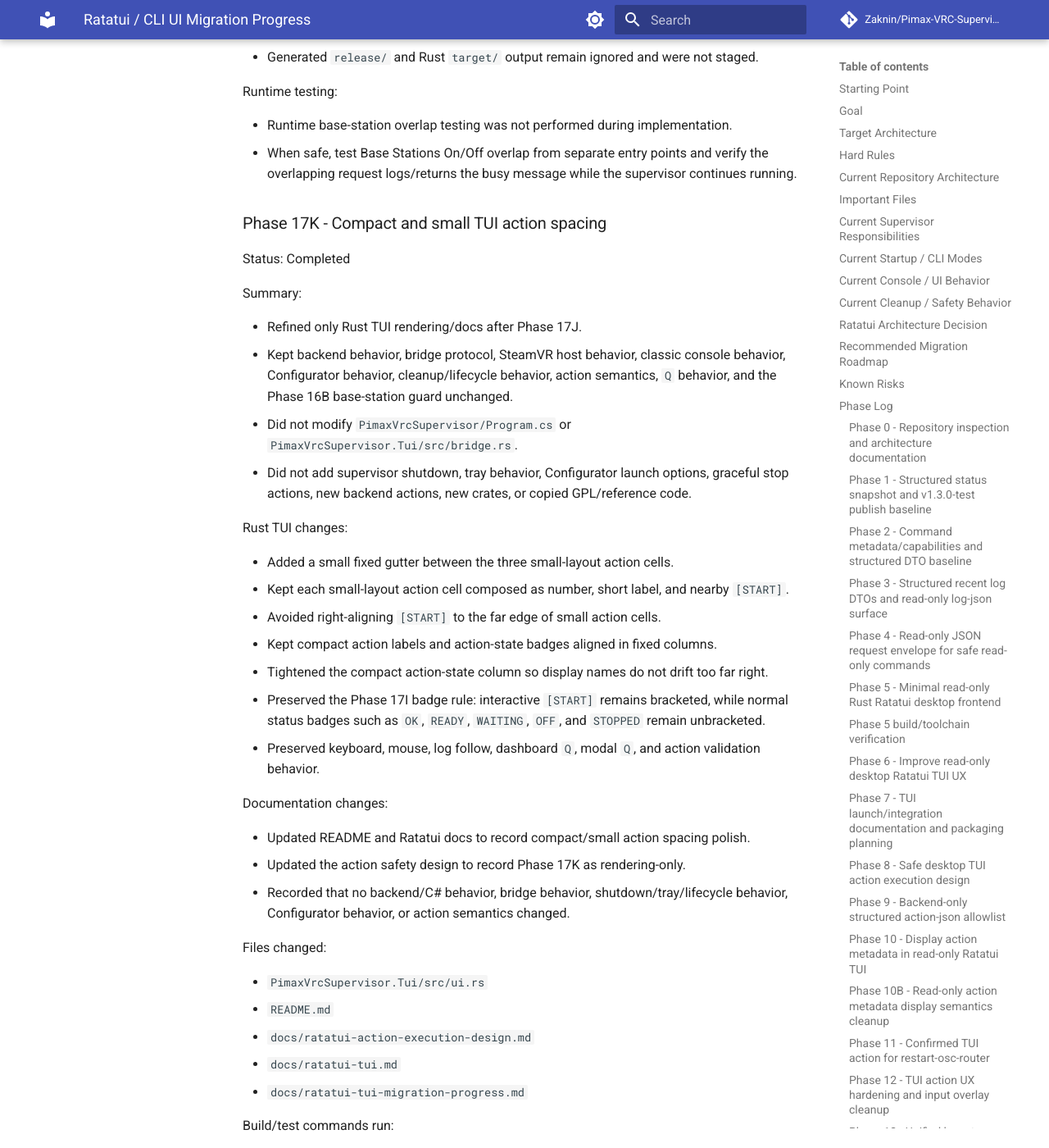
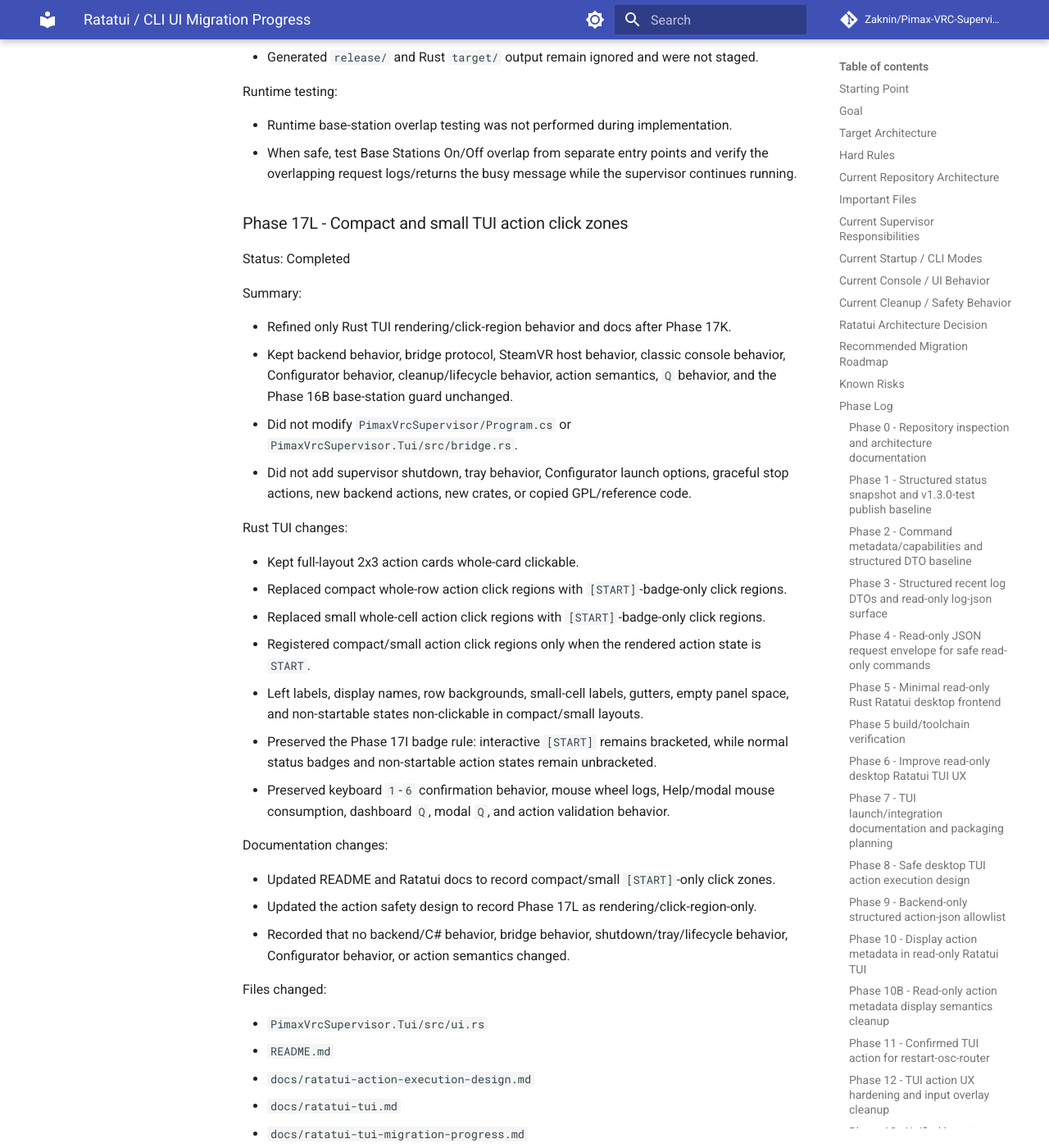
Before and after one commit to Zaknin/Pimax-VRC-Supervisor, an MkDocs documentation site: the page built from docs/ratatui-tui-migration-progress.md, in a window 1280 px wide and 1400 px high, scrolled down 71743 px. Shown: the whole window at 82% size. Built offline with MkDocs 1.6.1 and Material for MkDocs 9.7.7, drawn with Linux system fonts in a browser that asks for light colours; comment, search, counter and statistics services are not loaded; some of the changed text lies outside the part shown.

Commit message:
Phase 17L: restrict compact TUI action click zones

```diff
--- a/docs/ratatui-tui-migration-progress.md
+++ b/docs/ratatui-tui-migration-progress.md
@@ -2103,6 +2103,80 @@ Runtime testing:
 - Runtime base-station overlap testing was not performed during implementation.
 - When safe, test Base Stations On/Off overlap from separate entry points and verify the overlapping request logs/returns the busy message while the supervisor continues running.
 
+### Phase 17L - Compact and small TUI action click zones
+
+Status: Completed
+
+Summary:
+
+- Refined only Rust TUI rendering/click-region behavior and docs after Phase 17K.
+- Kept backend behavior, bridge protocol, SteamVR host behavior, classic console behavior, Configurator behavior, cleanup/lifecycle behavior, action semantics, `Q` behavior, and the Phase 16B base-station guard unchanged.
+- Did not modify `PimaxVrcSupervisor/Program.cs` or `PimaxVrcSupervisor.Tui/src/bridge.rs`.
+- Did not add supervisor shutdown, tray behavior, Configurator launch options, graceful stop actions, new backend actions, new crates, or copied GPL/reference code.
+
+Rust TUI changes:
+
+- Kept full-layout 2x3 action cards whole-card clickable.
+- Replaced compact whole-row action click regions with `[START]`-badge-only click regions.
+- Replaced small whole-cell action click regions with `[START]`-badge-only click regions.
+- Registered compact/small action click regions only when the rendered action state is `START`.
+- Left labels, display names, row backgrounds, small-cell labels, gutters, empty panel space, and non-startable states non-clickable in compact/small layouts.
+- Preserved the Phase 17I badge rule: interactive `[START]` remains bracketed, while normal status badges and non-startable action states remain unbracketed.
+- Preserved keyboard `1`-`6` confirmation behavior, mouse wheel logs, Help/modal mouse consumption, dashboard `Q`, modal `Q`, and action validation behavior.
+
+Documentation changes:
+
+- Updated README and Ratatui docs to record compact/small `[START]`-only click zones.
+- Updated the action safety design to record Phase 17L as rendering/click-region-only.
+- Recorded that no backend/C# behavior, bridge behavior, shutdown/tray/lifecycle behavior, Configurator behavior, or action semantics changed.
+
+Files changed:
+
+- `PimaxVrcSupervisor.Tui/src/ui.rs`
+- `README.md`
+- `docs/ratatui-action-execution-design.md`
+- `docs/ratatui-tui.md`
+- `docs/ratatui-tui-migration-progress.md`
+
+Build/test commands run:
+
+- `cargo fmt --manifest-path .\PimaxVrcSupervisor.Tui\Cargo.toml`
+- `cargo build --manifest-path .\PimaxVrcSupervisor.Tui\Cargo.toml`
+- `cargo build --manifest-path .\PimaxVrcSupervisor.Tui\Cargo.toml --release`
+- `dotnet build .\PimaxVrcSupervisor\PimaxVrcSupervisor.csproj -c Release`
+- `dotnet build .\PimaxVrcSupervisor.ConfigEditor\PimaxVrcSupervisor.ConfigEditor.csproj -c Release`
+- `dotnet build .\PimaxVrcSupervisor.SteamVrHost\PimaxVrcSupervisor.SteamVrHost.csproj -c Release`
+
+Build/test result:
+
+- `cargo fmt` completed successfully.
+- Rust debug and release builds completed successfully.
+- All three C# release builds completed successfully with 0 warnings and 0 errors.
+- Source inspection confirmed `PimaxVrcSupervisor/Program.cs` has no Phase 17L diff.
+- Source inspection confirmed `bridge.rs` has no Phase 17L diff, no generic arbitrary command executor, and sends `action-json` only through `execute_tui_action(TuiAction)`.
+- Source inspection confirmed the TUI sends no legacy action command strings directly, `force-stop-supervisor` remains unexposed, and dashboard/modal `Q` sends no backend command.
+
+Release/copy result:
+
+- Rebuilt `PimaxVrcSupervisorTui.exe` was copied to `release\PimaxVrcSupervisor-v1.3.0-test\PimaxVrcSupervisorTui.exe`.
+- No C# publish was performed because no C# files changed.
+
+Generated output status:
+
+- `git status --short release` produced no staged/tracked release output.
+- `git status --ignored --short release` reported `!! release/`.
+- `git status --ignored --short PimaxVrcSupervisor.Tui/target` reported `!! PimaxVrcSupervisor.Tui/target/`.
+- Generated `release/` and Rust `target/` output remain ignored and were not staged.
+
+Runtime testing:
+
+- Runtime visual/mouse testing was not performed during implementation.
+- When safe, verify full cards remain whole-card clickable, compact/small `[START]` clicks start actions, compact/small labels/descriptions/background/gutters do nothing, keyboard `1`-`6` still opens confirmation, and no supervisor shutdown/tray/lifecycle behavior was introduced.
+
+Short Phase 18 direction:
+
+- Run a manual VR-session runtime matrix for the final adaptive TUI layouts and decide separately whether TUI-as-primary lifecycle, tray minimize, Configurator launch, or graceful supervisor shutdown should be designed in a later phase.
+
 ### Phase 17K - Compact and small TUI action spacing
 
 Status: Completed
```
Also changed, not shown: README.md (+2 -0 lines), docs/ratatui-action-execution-design.md (+4 -0 lines), docs/ratatui-tui.md (+4 -0 lines), 1 other file.
